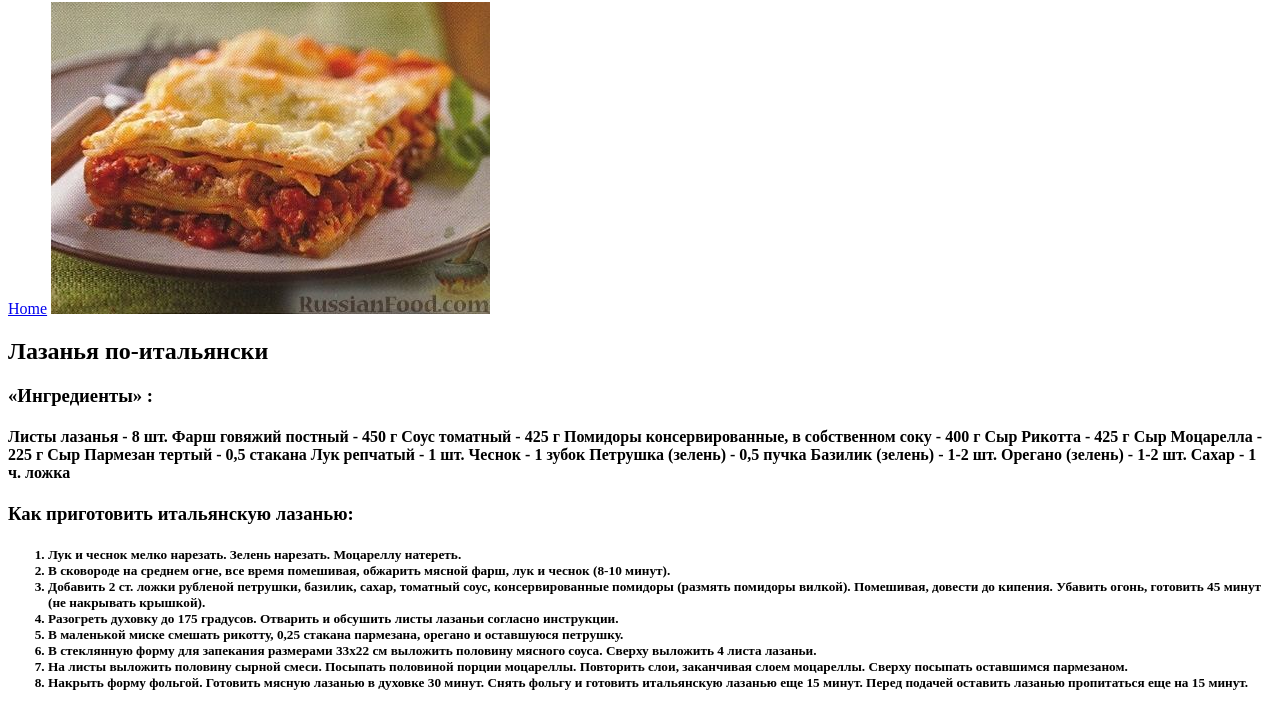
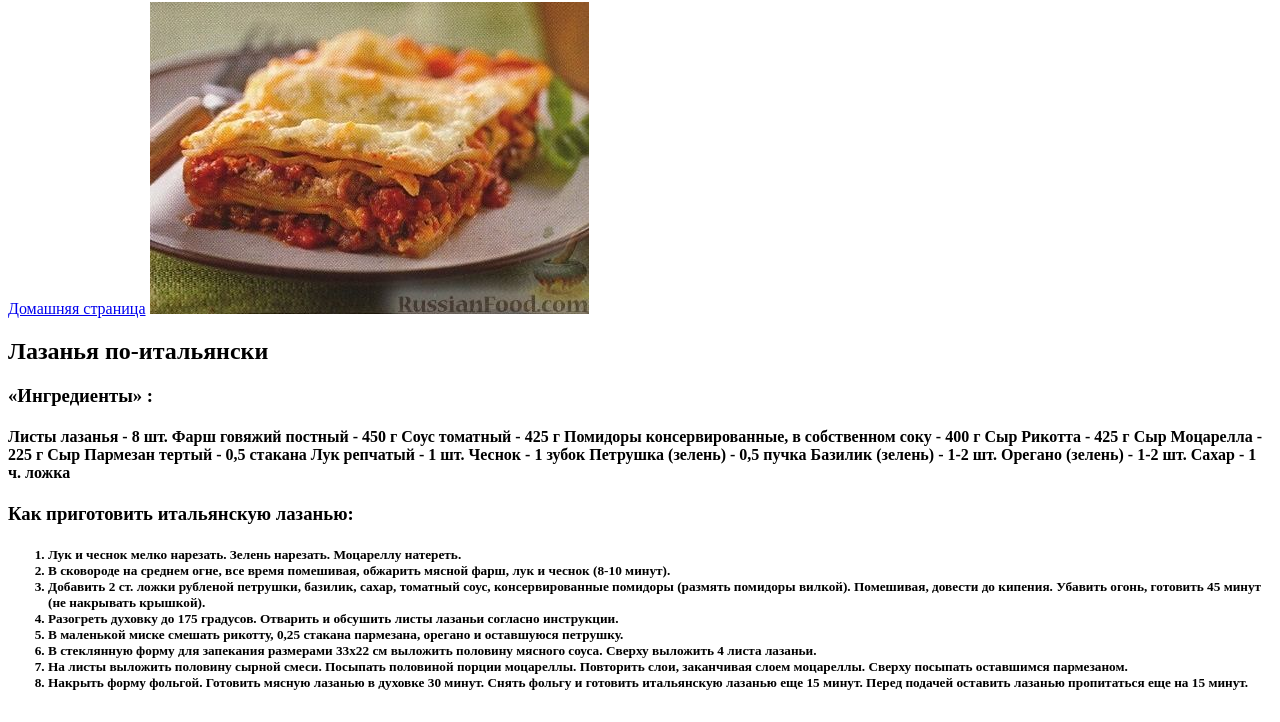
Before and after one commit to Filenov/odin-recipes, a plain HTML site: page recipes/lasagna.html in a window 1280 px wide. Shown: the part 78-800 px from the top of the page. Drawn offline with Linux system fonts and the light colour scheme.

Commit message:
modified:   README.md 	modified:   recipes/lasagna.html

```diff
--- a/recipes/lasagna.html
+++ b/recipes/lasagna.html
@@ -7,7 +7,7 @@
 </head>
 <body>
     <h1>Lasagna</h1>
-    <a href="../index.html">Home</a>
+    <a href="../index.html">Домашняя страница</a>
     <img src="./images/las.jpg">
     <h2>Лазанья по-итальянски</h2>
     <h3>«Ингредиенты» :</h3>
```
Also changed, not shown: 1 other file.
